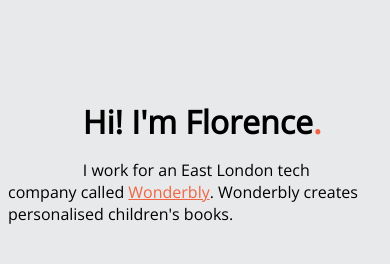
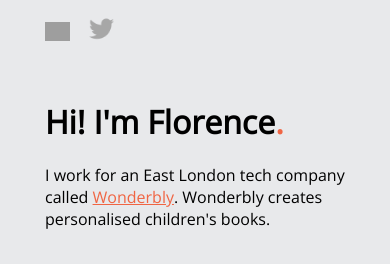
Before and after one commit to FClutha/florenceclutha, a plain HTML site: page index.html in a window 390 px wide. Drawn offline with nearby package versions, Linux system fonts and the light colour scheme; grey boxes are pictures that could not be loaded.

Commit message:
Adding styling

```diff
--- a/index.html
+++ b/index.html
@@ -37,8 +37,25 @@
   <noscript><iframe src="https://www.googletagmanager.com/ns.html?id=GTM-TLNMHX5"
 height="0" width="0" style="display:none;visibility:hidden"></iframe></noscript>
   <!-- End Google Tag Manager (noscript) -->
-  <h1>Hi! I'm Florence<span class="full_stop">.</span></h1>
-  <p>I work for an East London tech company called <a target="_blank" href="https://www.wonderbly.com">Wonderbly</a>. Wonderbly creates personalised children's books.</p>
+  <div class="container">
+    <div class="wrapper">
+      <ul class="unordered_list">
+        <li class="nav_bar"><a target="_blank" href="https://www.linkedin.com/in/florence-clutha/"><img class="nav_img" src="https://vbsr.org/wp-content/uploads/2016/08/linkedin-grey.png"</img></a>
+        </li>
+        <li class="nav_bar"><a target="_blank" href="https://twitter.com/FlorenceClutha"><img class="nav_img" src="./images/twitter.ico"</img></a></li>
+        <!-- <li class="nav_bar"><a href="contact.asp">CV</a></li> -->
+      </ul>
+    </div>
+
+    <div class="intro">
+      <div class="title">
+        <h1>Hi! I'm Florence<span class="full_stop">.</span></h1>
+      </div>
+      <div class="blurb">
+        <p>I work for an East London tech company called <a class="wonderbly_link" target="_blank" href="https://www.wonderbly.com">Wonderbly</a>. Wonderbly creates personalised children's books.</p>
+      </div>
+    </div>
+  </div>
 </body>
 
 </html>
--- a/styles/styles.css
+++ b/styles/styles.css
@@ -1,23 +1,127 @@
 body {
-    background-image: url();
   background-color: #E8E9EB;
 }
-/*input[type="submit"] {
-    color: #F09D51;
-}*/
+
 .full_stop {
   color: #F06543;
 }
-a {
+
+.wonderbly_link {
   color: #F06543;
 }
-h1, p {
-    text-indent: 20%;
+
+.intro {
+  /*text-indent: 20%;*/
   font-family: 'Open Sans', sans-serif;
 }
-h1 {
+
+.unordered_list {
+  position: fixed;
+  top: 0;
+  list-style-type: none;
+}
+
+@media all and (max-width: 1280px) {
+  .unordered_list {
+    padding: 0 0 0 0;
+    float: right;
+    /*padding-left: 100px;*/
+  }
+  .nav_bar {
+    display: inline;
+    padding: 15px 15px 15px 0;
+    color: black;
+    text-decoration: none;
+    /*float: right;*/
+  }
+  .nav_img {
+    width: 25px;
+    /*margin: 0 0 0 100px;*/
+  }
+  .container {
+    /*margin: 100px 180px 0 180px;*/
+    margin-left: auto;
+    margin-right: auto;
+    margin-top: 100px;
+    width: 650px;
+  }
+  .title {
+    /*text-indent: 100px;*/
+  }
+  .blurb {
+    /*background-color: white;*/
+    background-color: #E8E9EB;
+    /*padding: 0 100px 0 100px;*/
+  }
+}
+
+@media screen and (max-width: 900px) {
+  .unordered_list {
+    /*padding: 0 100px 0 100px;*/
+    /*padding-left: 100px;*/
+  }
+  .nav_bar {
+    display: inline;
+    padding: 15px 15px 15px 0;
+    color: black;
+    text-decoration: none;
+  }
+  .nav_img {
+    width: 25px;
+    /*margin: 0 0 0 100px;*/
+  }
+  .container {
+    /*margin: 100px 180px 0 180px;*/
+    margin-left: auto;
+    margin-right: auto;
+    margin-top: 100px;
+    width: 450px;
+  }
+  .intro {
     margin: 100px 0 0 0;
   }
-.freebirdFormviewerViewCenteredContent {
-    background-color: #F06543;
+  .title {
+    /*text-indent: 100px;*/
   }
+  .blurb {
+    /*background-color: white;*/
+    background-color: #E8E9EB;
+    /*padding: 0 100px 0 100px;*/
+  }
+}
+
+@media screen and (max-width: 600px) {
+  .unordered_list {
+    /*padding: 0 50px 0 50px;*/
+    /*padding-left: 100px;*/
+  }
+  .nav_bar {
+    display: inline;
+    padding: 15px 15px 15px 0;
+  }
+  .nav_bar a {
+    color: black;
+    text-decoration: none;
+  }
+  .nav_img {
+    width: 25px;
+  }
+  .container {
+    /*margin: 100px 180px 0 180px;*/
+    margin-left: auto;
+    margin-right: auto;
+    margin-top: 100px;
+    width: 300px;
+  }
+  .intro {
+    /*margin: 100px 0 0 0;*/
+  }
+  .title {
+    /*text-indent: 50px;*/
+  }
+  .blurb {
+    /*background-color: white;*/
+    background-color: #E8E9EB;
+    /*padding: 0 50px 0 50px;*/
+  }
+}
```
Also changed, not shown: images/twitter.ico (added). Lines whose indentation alone changed are shown as unchanged.
